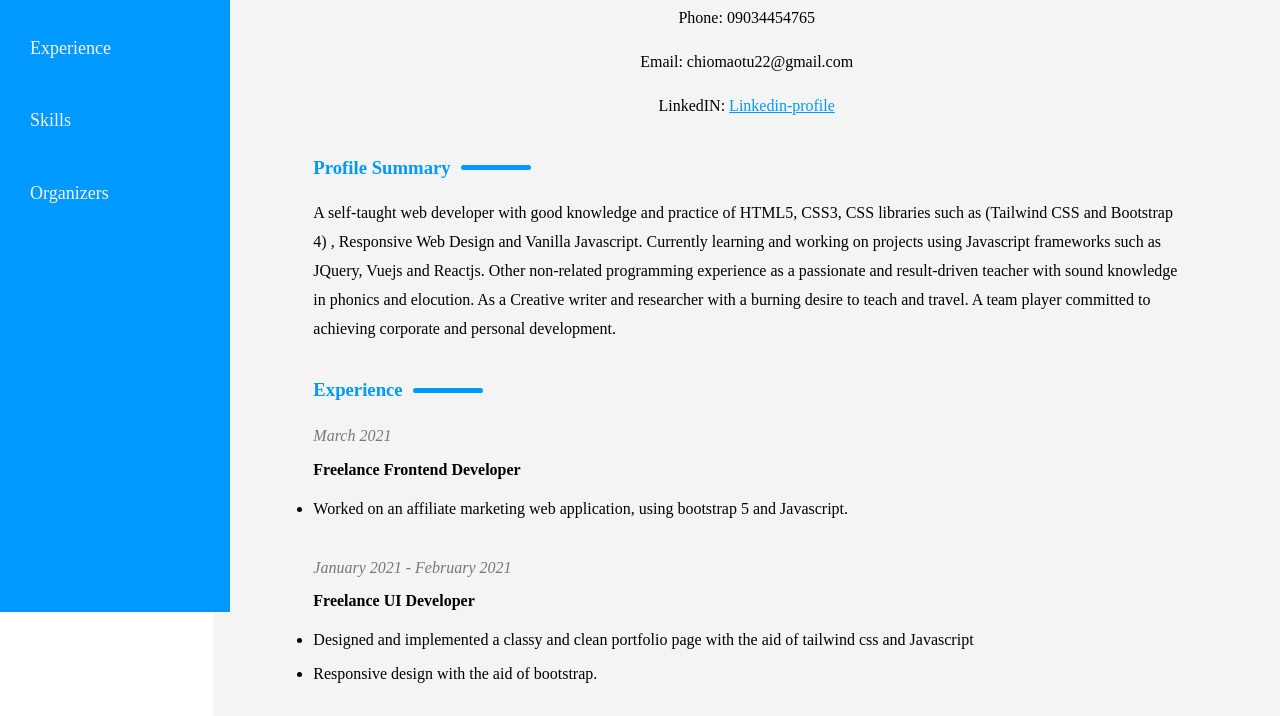
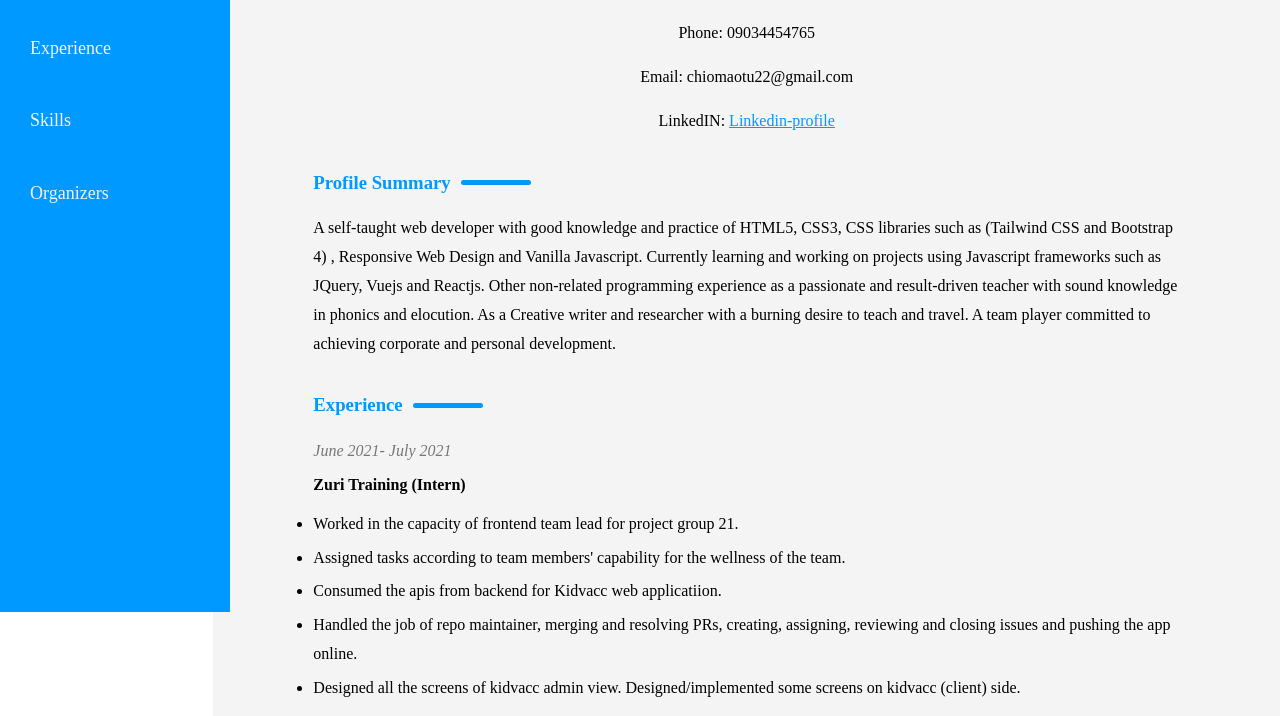
Before and after one commit to Dr-Oxy/zuri-hng-i4G, a plain HTML site: page cv.html in a window 1280 px wide. Shown: the part 188-904 px from the top of the page. Drawn offline with Linux system fonts and the light colour scheme.

Commit message:
made some changes on homepage

```diff
--- a/cv.css
+++ b/cv.css
@@ -26,8 +26,9 @@ body {
 
 .icon {
   padding: 0 30px;
+  margin-top: 15px;
   display: flex;
-  justify-content: space-between;
+  justify-content: flex-end;
   font-size: 24px;
   cursor: pointer;
 }
@@ -108,6 +109,7 @@ h3::after {
   border-radius: 10px;
   margin-left: 10px;
 }
+
 #profile,
 #xps,
 #education,
@@ -116,21 +118,30 @@ h3::after {
 #ref {
   margin-bottom: 30px;
 }
+
 p.date {
   color: rgb(119, 119, 119);
   font-style: italic;
 }
+
 #xps .job-title {
   font-weight: bold;
   margin-top: 5px;
   margin-bottom: 10px;
 }
+
 .xps-dtl li:not(:last-child) {
   margin-bottom: 5px;
 }
+
 .xps-2 {
   margin: 30px 0;
 }
+
+.xps-4 {
+  margin-top: 30px;
+}
+
 #cert p:nth-of-type(2) {
   margin-bottom: 15px;
 }
--- a/cv.html
+++ b/cv.html
@@ -40,7 +40,6 @@
         </header>
 
         <div class="icon">
-          <div class="side-tog"><i class="lni lni-menu"></i></div>
           <div class="light-switch"><i class="lni lni-bulb"></i></div>
         </div>
 
@@ -88,6 +87,39 @@
           <h3>Experience</h3>
 
           <div class="xps-1">
+            <p class="date">June 2021- July 2021</p>
+
+            <p class="job-title">Zuri Training (Intern)</p>
+
+            <ul class="xps-dtl">
+              <li>
+                Worked in the capacity of frontend team lead for project group
+                21.
+              </li>
+
+              <li>
+                Assigned tasks according to team members' capability for the
+                wellness of the team.
+              </li>
+
+              <li>
+                Consumed the apis from backend for Kidvacc web applicatiion.
+              </li>
+
+              <li>
+                Handled the job of repo maintainer, merging and resolving PRs,
+                creating, assigning, reviewing and closing issues and pushing
+                the app online.
+              </li>
+
+              <li>
+                Designed all the screens of kidvacc admin view.
+                Designed/implemented some screens on kidvacc (client) side.
+              </li>
+            </ul>
+          </div>
+
+          <div class="xps-2">
             <p class="date">March 2021</p>
 
             <p class="job-title">Freelance Frontend Developer</p>
@@ -100,7 +132,7 @@
             </ul>
           </div>
 
-          <div class="xps-2">
+          <div class="xps-3">
             <p class="date">January 2021 - February 2021</p>
 
             <p class="job-title">Freelance UI Developer</p>
@@ -115,7 +147,7 @@
             </ul>
           </div>
 
-          <div class="xps-3">
+          <div class="xps-4">
             <p class="date">September 2020 - December 2020.</p>
 
             <p class="job-title">Freelance UI Developer</p>
--- a/index.css
+++ b/index.css
@@ -18,11 +18,15 @@ body {
   font-family: "Montserrat", sans-serif;
   background-color: rgb(26, 26, 26);
   color: aliceblue;
+  height: 100vh;
 }
 
 main {
-  height: 80vh;
-
+  height: calc(100vh - 76px);
+  background: rgba(34, 34, 34, 0.794) url("./img/my-face.jpeg") no-repeat center
+    center;
+  background-size: cover;
+  background-blend-mode: multiply;
   display: flex;
   flex-direction: column;
   justify-content: center;
@@ -50,8 +54,25 @@ main button {
   font-weight: 500;
 }
 
+main button:hover {
+  background-color: rgb(2, 76, 126);
+  color: white;
+}
+
 main .socials a {
   font-size: 24px;
   color: aliceblue;
   margin-right: 20px;
 }
+
+main .socials a:hover {
+  color: rgb(0, 153, 255);
+}
+
+@media screen and (min-width: 765px) {
+  main {
+    background: rgba(34, 34, 34, 0.787) url("./img/my-face.jpeg") no-repeat 100%
+      center;
+    background-size: cover;
+  }
+}
```
Also changed, not shown: index.html (+14 -4 lines), portfolio.css (+4 -4 lines), img/my-face.jpeg (added).
